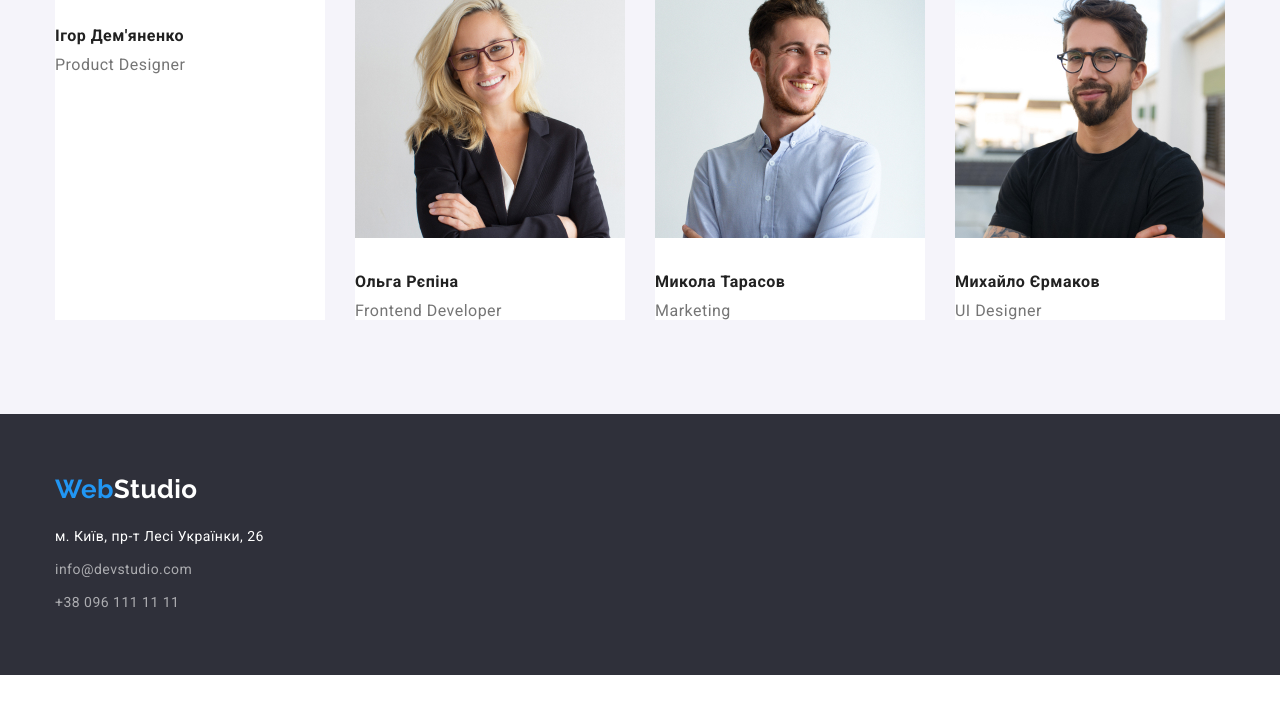
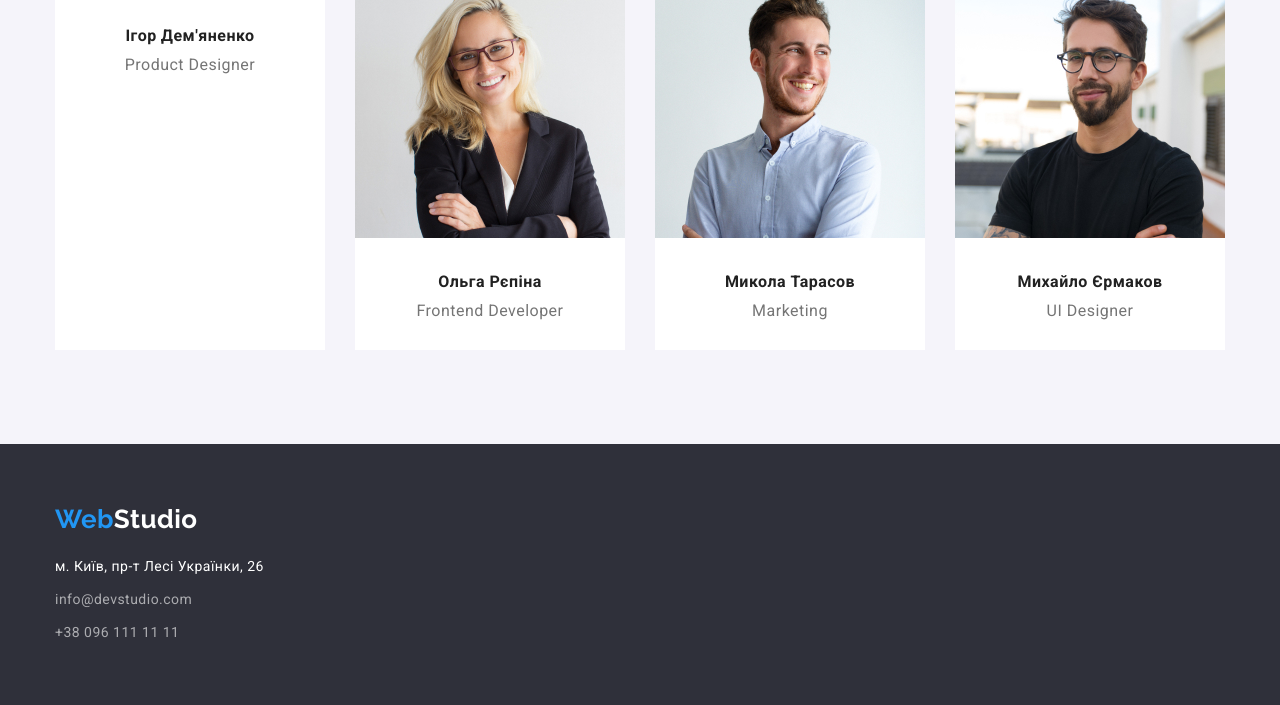
Before and after one commit to kuzkostia/goit-markup-hw-03, a plain HTML site: page index.html in a window 1280 px wide. Shown: the part 1590-2295 px from the top of the page. Before the commit the page ends 2265 px from the top, so only its background shows below. Drawn offline with nearby package versions, Linux system fonts and the light colour scheme.

Commit message:
Update styles.css

```diff
--- a/css/styles.css
+++ b/css/styles.css
@@ -40,6 +40,7 @@ body {
   width: 1200px;
   padding-left: 15px;
   padding-right: 15px;
+  /*outline: 2px solid tomato;*/
 }
 
 .list {
@@ -275,14 +276,17 @@ body {
   color: var(--title-color);
   font-size: 16px;
   line-height: 1.18;
+  text-align: center;
 }
 
 .members-list .position {
   margin-top: 10px;
+  padding-bottom: 30px;
 
   color: var(--primary-color-text);
   font-size: 16px;
   line-height: 1.18;
+  text-align: center;
 }
 
 .team {
```
